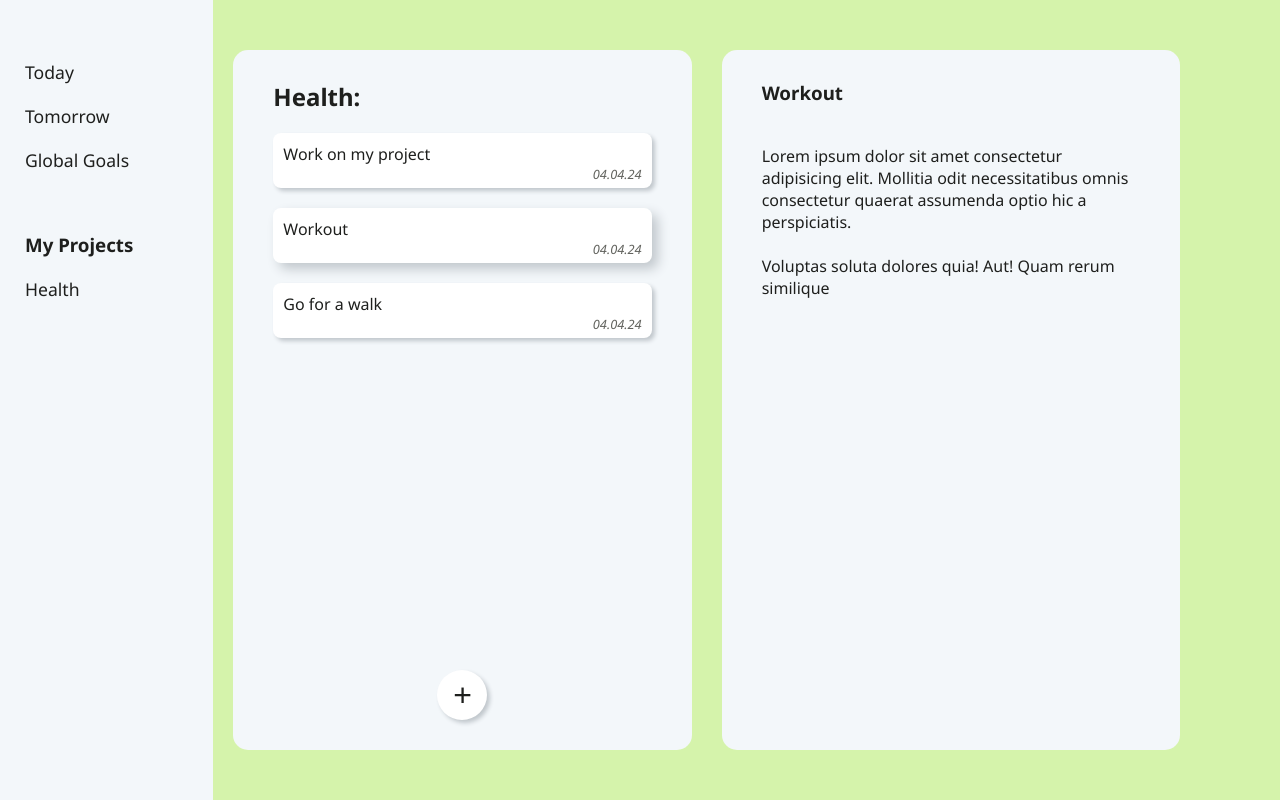
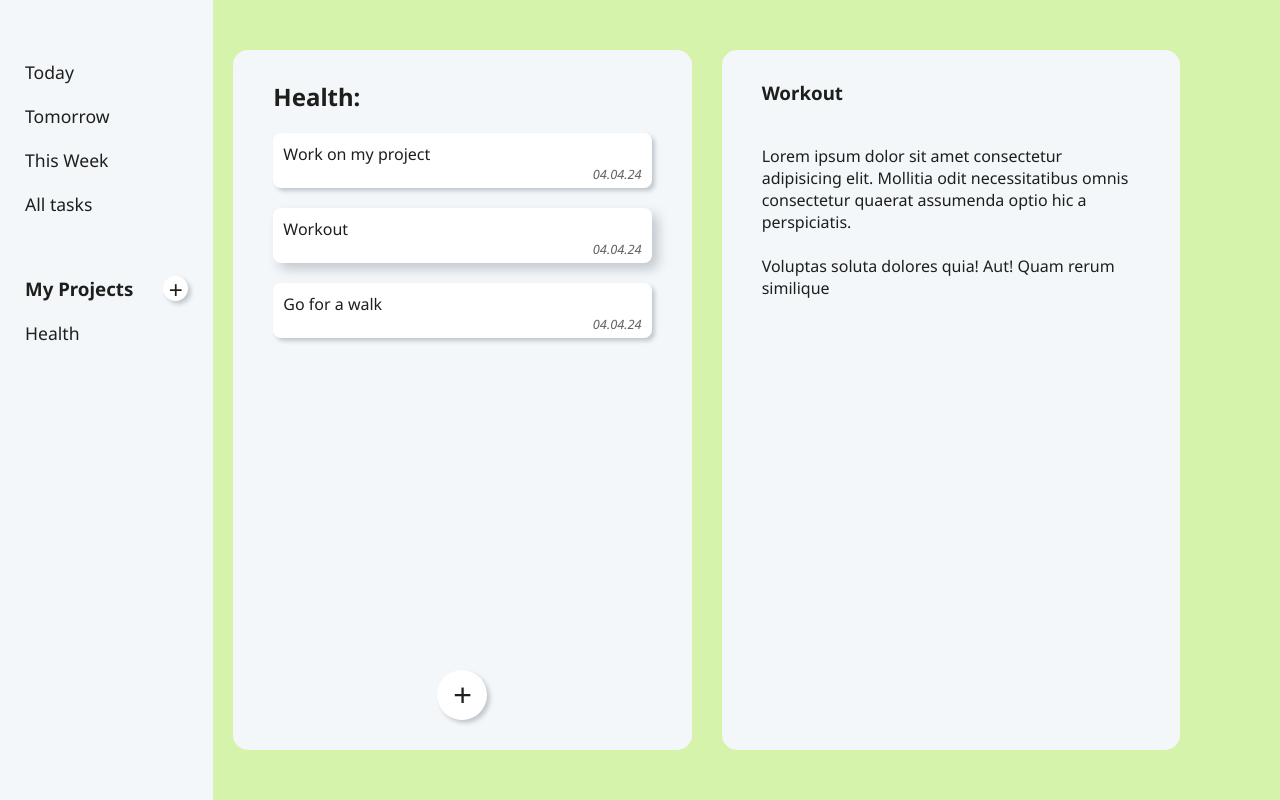
Before and after one commit to DenVIII/todoos, a website built with webpack: page dist/index.html in a window 1280 px wide. Built offline with nearby package versions, Linux system fonts and the light colour scheme.

Commit message:
Add new project btn to sidebar

```diff
--- a/dist/index.html
+++ b/dist/index.html
@@ -13,10 +13,14 @@
       <ul class="default-projects">
         <li>Today</li>
         <li>Tomorrow</li>
-        <li>Global Goals</li>
+        <li>This Week</li>
+        <li>All tasks</li>
       </ul>
       <ul class="user-projects">
-        <h3>My Projects</h3>
+        <div class="header">
+          <h3>My Projects</h3>
+          <button class="new-project btn">+</button>
+        </div>
         <li>Health</li>
       </ul>
     </nav>
--- a/dist/styles.css
+++ b/dist/styles.css
@@ -33,6 +33,7 @@ body {
     color: var(--text-color);
     background-color: var(--btn-color);
     box-shadow: var(--elem-shadow);
+    border: none;
 }
 
 .btn:hover {
@@ -81,6 +82,23 @@ nav li:hover, nav h3:hover {
     cursor: pointer;
 }
 
+.header {
+    display: flex;
+    justify-content: space-between;
+}
+
+.header > h3 {
+    display: inline;
+}
+
+.new-project {
+    display: inline;
+    font-size: 1.5rem;
+    width: 25px;
+    height: 25px;
+    border-radius: 12.5px;
+}
+
 /* main content */
 
 #content {
@@ -109,7 +127,6 @@ nav li:hover, nav h3:hover {
 
 .new-task {
     font-size: 2rem;
-    border: none;
     width: 50px;
     height: 50px;
     border-radius: 25px;
```
